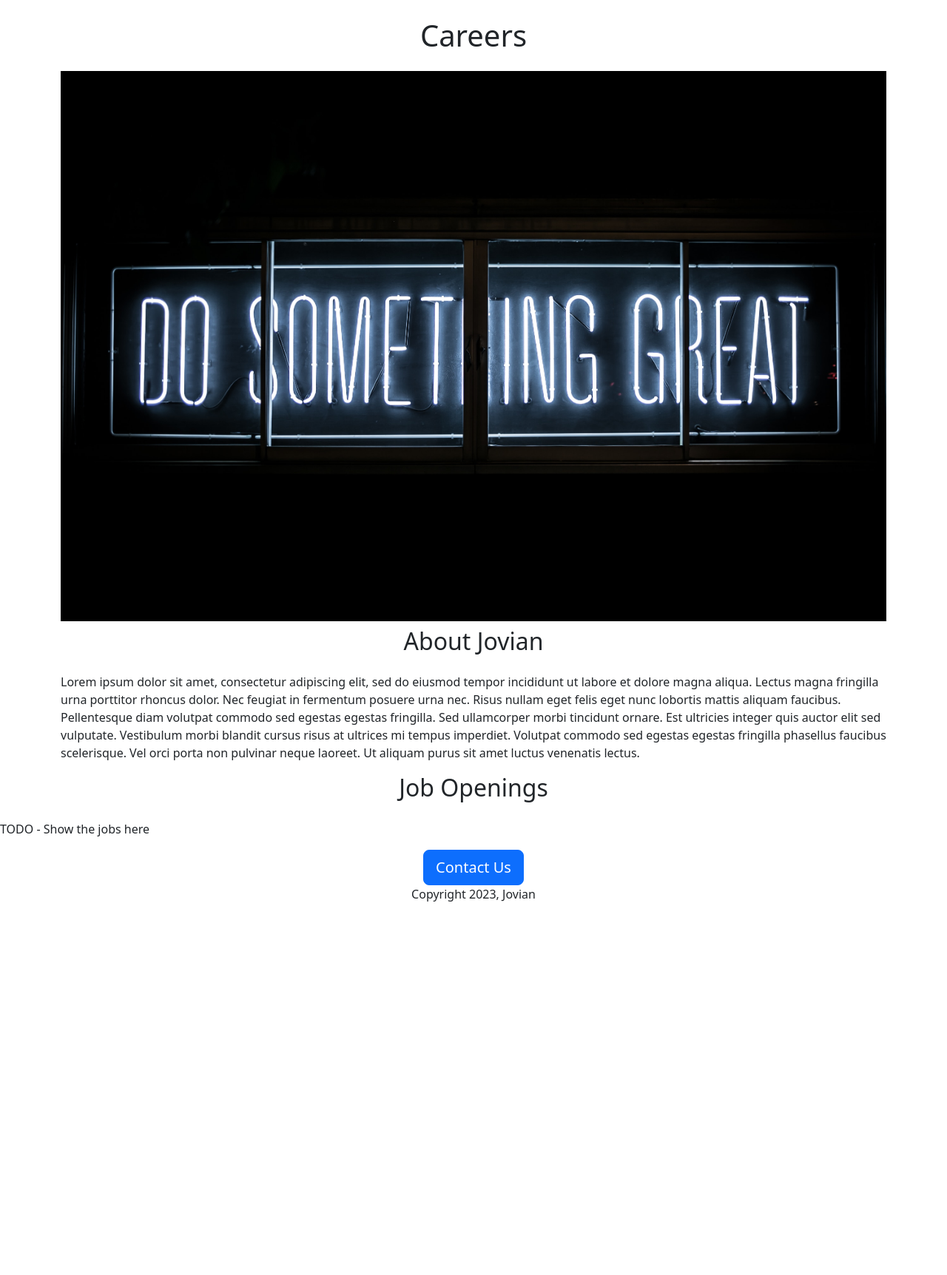
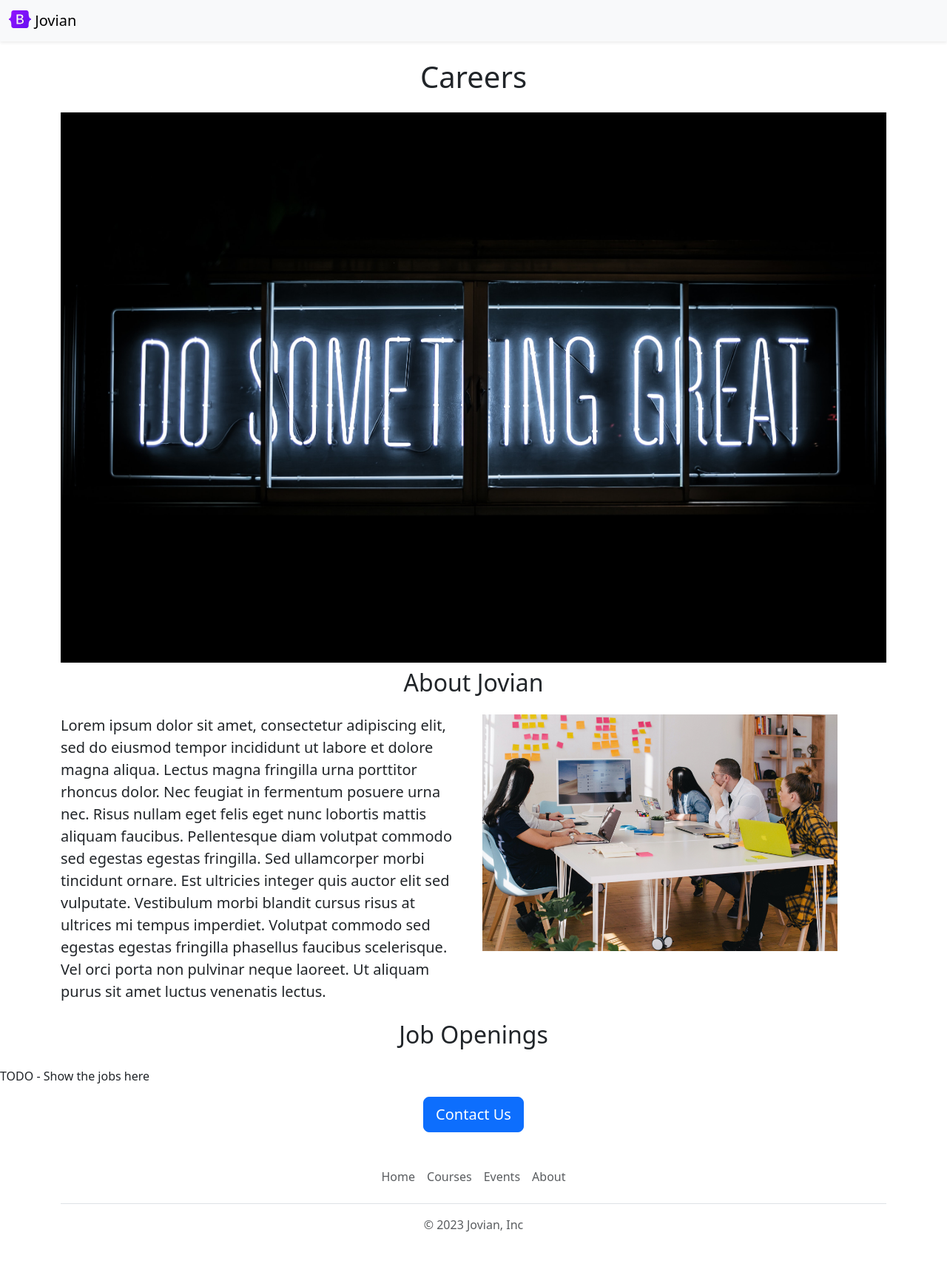
Before and after one commit to NIkhilTejaC/jovian-careers-website, a Flask app: template templates/home.html in a window 1280 px wide. Shown: the whole page at 74% size. Before the commit the page ends 1219 px from the top, so only its background shows below. Run offline with Flask 3, Linux system fonts and the light colour scheme; the template is opened without the code that fills it, so the values that code supplies are empty.

Commit message:
Finctional and aesthetic improvements

```diff
--- a/app.py
+++ b/app.py
@@ -21,7 +21,7 @@ JOBS = [{
     'id': 4,
     'title': 'Backend Engineer',
     'location': 'San Fransisco ,USA',
-    'salary': '$120,000'
+    'salary': '$150,000'
 }]
 
 
--- /dev/null
+++ b/templates/footer.html
@@ -0,0 +1,12 @@
+<div class="container">
+  <footer class="py-3 my-4">
+    <ul class="nav justify-content-center border-bottom pb-3 mb-3">
+      <li class="nav-item"><a href="https://www.jovian.ai" class="nav-link px-2 text-body-secondary" target="_blank">Home</a></li>
+      <li class="nav-item"><a href="https://jovian.ai/learn" class="nav-link px-2 text-body-secondary">Courses</a></li>
+      <li class="nav-item"><a href="https://www.jovian.ai/events" class="nav-link px-2 text-body-secondary" target="_blank">Events</a></li>
+
+      <li class="nav-item"><a href="https://www.jovian.ai/about" class="nav-link px-2 text-body-secondary">About</a></li>
+    </ul>
+    <p class="text-center text-body-secondary">&copy; 2023 Jovian, Inc</p>
+  </footer>
+</div>
--- a/templates/home.html
+++ b/templates/home.html
@@ -10,13 +10,22 @@
 
   </head>
   <body>
-    <div class="container" >
+    {% include 'nav.html' %}
+
+    <div class="container " >
    <h1 class="text-center mt-4 mb-4">{{company_name}} Careers</h1>
       <img class="img-fluid" src="https://jovian-careers-website-1--23f1001415.repl.co/static/banner.jpg"
          >
     <h2 class="text-center mt-2 mb-4">About Jovian</h2>
-    <p>Lorem ipsum dolor sit amet, consectetur adipiscing elit, sed do eiusmod tempor incididunt ut labore et dolore magna aliqua. Lectus magna fringilla urna porttitor rhoncus dolor. Nec feugiat in fermentum posuere urna nec. Risus nullam eget felis eget nunc lobortis mattis aliquam faucibus. Pellentesque diam volutpat commodo sed egestas egestas fringilla. Sed ullamcorper morbi tincidunt ornare. Est ultricies integer quis auctor elit sed vulputate. Vestibulum morbi blandit cursus risus at ultrices mi tempus imperdiet. Volutpat commodo sed egestas egestas fringilla phasellus faucibus scelerisque. Vel orci porta non pulvinar neque laoreet. Ut aliquam purus sit amet luctus venenatis lectus.</p>
+      <div class="row">
+      <div class="col-6">
+    <p class="lead">Lorem ipsum dolor sit amet, consectetur adipiscing elit, sed do eiusmod tempor incididunt ut labore et dolore magna aliqua. Lectus magna fringilla urna porttitor rhoncus dolor. Nec feugiat in fermentum posuere urna nec. Risus nullam eget felis eget nunc lobortis mattis aliquam faucibus. Pellentesque diam volutpat commodo sed egestas egestas fringilla. Sed ullamcorper morbi tincidunt ornare. Est ultricies integer quis auctor elit sed vulputate. Vestibulum morbi blandit cursus risus at ultrices mi tempus imperdiet. Volutpat commodo sed egestas egestas fringilla phasellus faucibus scelerisque. Vel orci porta non pulvinar neque laoreet. Ut aliquam purus sit amet luctus venenatis lectus.</p>
+      </div>
+      <div class = "d-none d-md-block col-md-6">
+      <img src="/static/people.jpg" style="height:320px">
+      </div>
     </div >
+    </div>
     <h2 class = "text-center mt-2 mb-4">Job Openings</h2>
     <div style="margin-left:70px">
         {% for job in jobs %}
@@ -28,9 +37,10 @@
         <p>TODO - Show the jobs here</p>
 
       <div class="text-center mt-2 mb-4">
-      <button class="btn btn-primary btn-lg">Contact Us</button>
-      <p >Copyright 2023, Jovian</p>
+      <a href="mailto:hello@jovian.ai?subject=Application%20for%20the%20post%20of%20XYZ" class="btn btn-primary btn-lg">Contact Us</a>
+
       </div>
   </div>
+    {% include 'footer.html' %}
   </body>
 </html>
--- a/templates/jobitem.html
+++ b/templates/jobitem.html
@@ -19,7 +19,7 @@
     {% endif %}
 </div>
   <div class="col-3 ">
-    <button style="margin-left:40px" type="button" class="btn btn-outline-primary">Apply</button>
+    <a  href="mailto:hello@jovian.ai?subject=Application%20for%20the%20post%20of%20{{jobs['title']}}" style="margin-left:40px" type="button" class="btn btn-outline-primary">Apply</a>
   </div>
 
 </div>
--- /dev/null
+++ b/templates/nav.html
@@ -0,0 +1,11 @@
+<nav class="navbar bg-body-tertiary shadow-sm fixed-top">
+  <div class="container-fluid">
+    <a class="navbar-brand" href="#">
+      <img src="/static/logo.svg" alt="Logo" width="30" height="24" class="d-inline-block align-text-top">
+      Jovian
+    </a>
+  </div>
+</nav>
+<div style="height:56px">
+
+</div>
```
Also changed, not shown: static/logo.svg (added), static/people.jpg (added).
